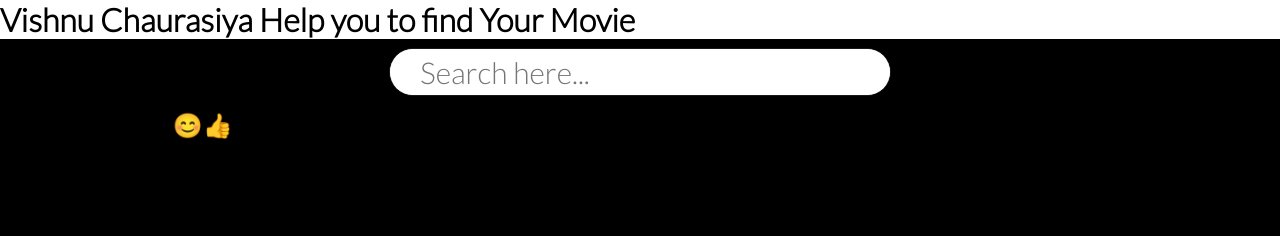
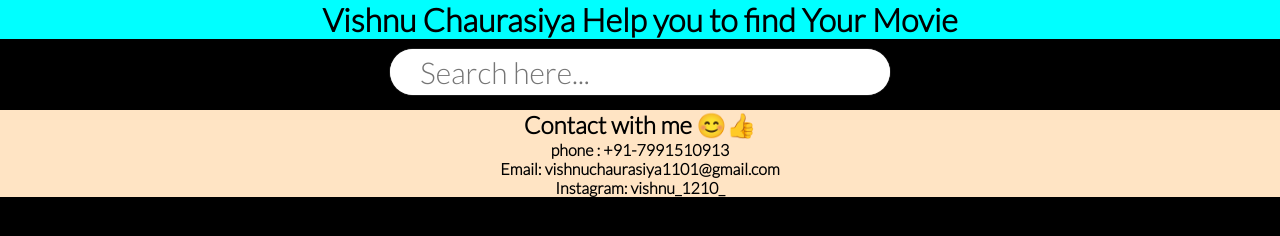
Before and after one commit to v662-coder/Movie-Search, a plain HTML site: page index.html in a window 1280 px wide. Drawn offline with Linux system fonts and the light colour scheme; no server answers.

Commit message:
Update custom.css

```diff
--- a/custom.css
+++ b/custom.css
@@ -69,6 +69,18 @@
 .overlay h2 {
     margin-bottom: 10px;
 }
+.vik{
+    text-align: center;
+    background-color: aqua;
+}
+.cn{
+    width: auto;
+    max-height: 500px;
+    background-color: bisque;
+    text-align: center;
+    align-items: normal;
+    margin :auto;
+}
 
 #search {
     width: 500px;
```
